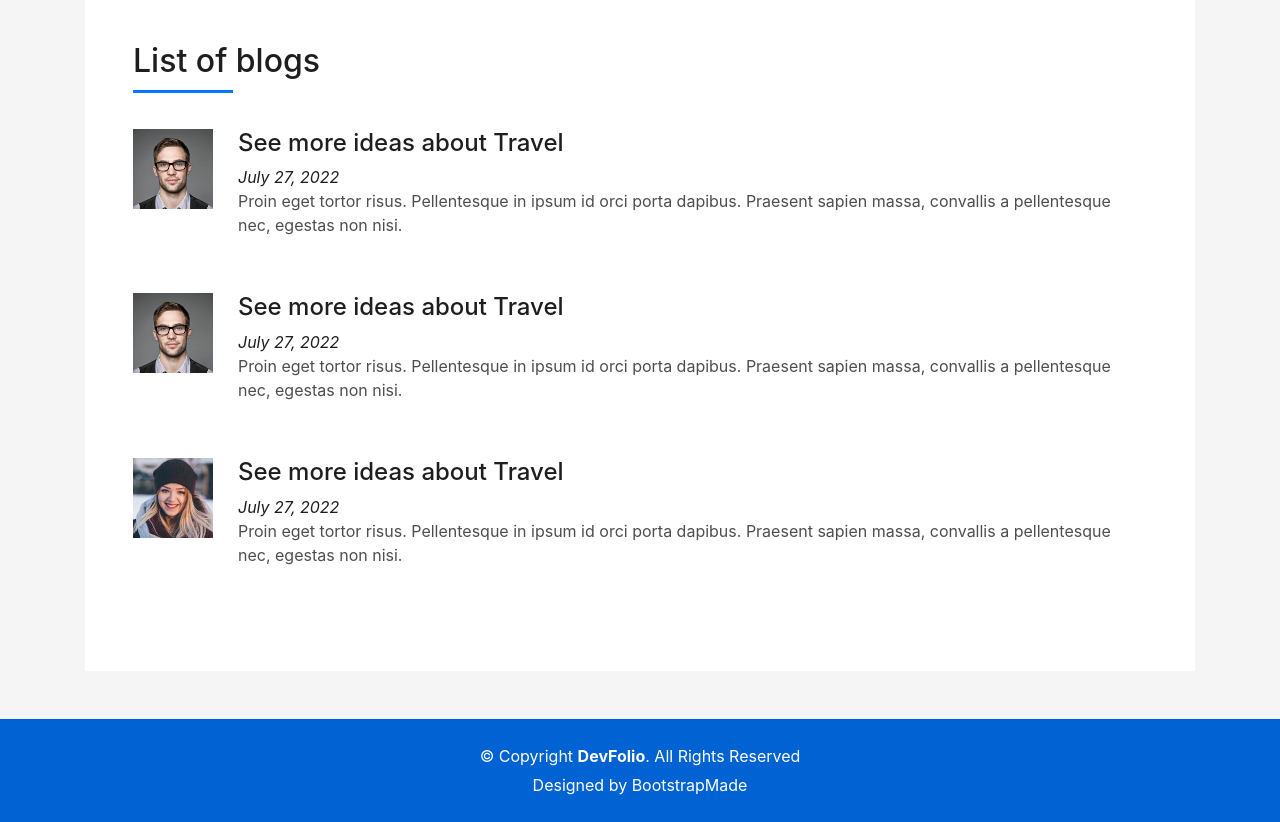
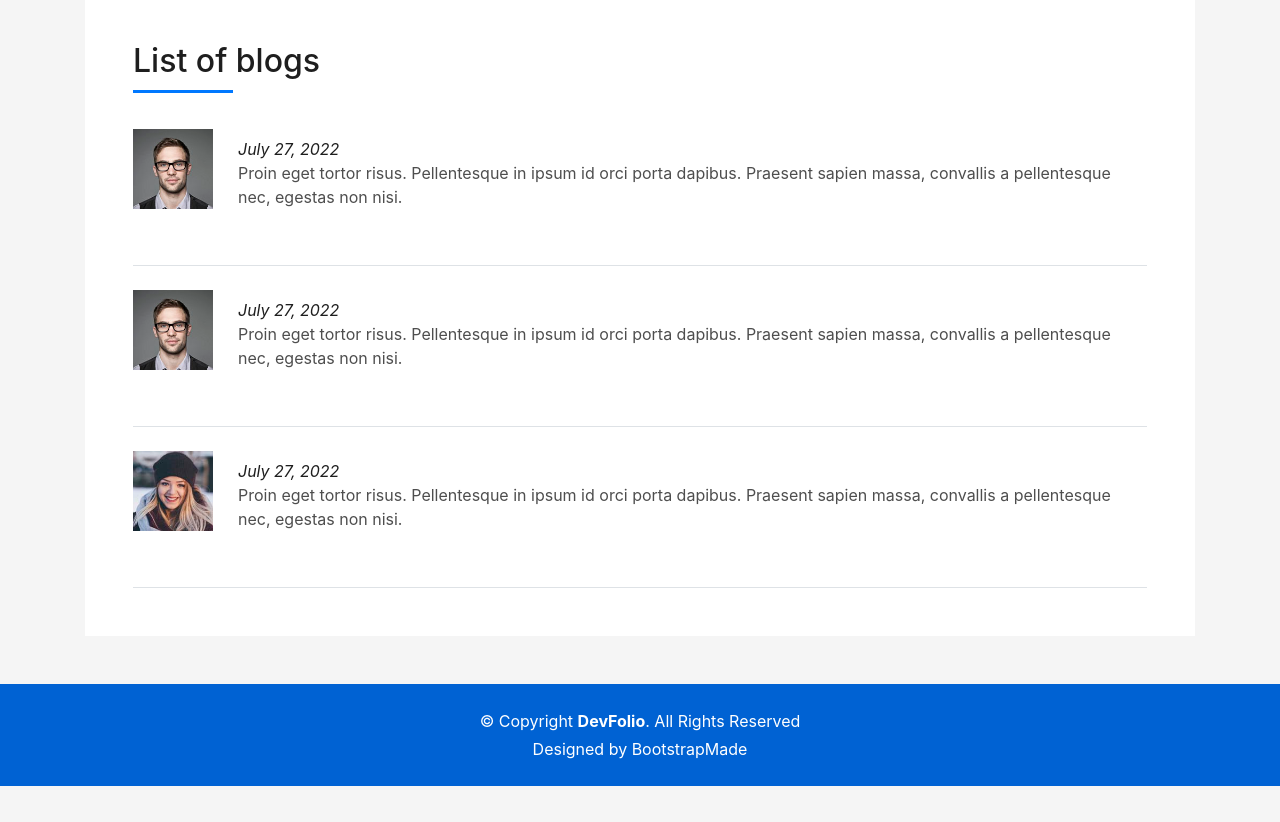
Before and after one commit to acharayaP03/Nuxt-post, a Nuxt app: page /ManageBlog in a window 1280 px wide. Shown: the part 940-1762 px from the top of the page. After the commit the page ends 1726 px from the top, so only its background shows below. Built offline with nearby package versions, Linux system fonts and the light colour scheme.

Commit message:
split into component

```diff
--- /dev/null
+++ b/components/Posts/AvatarList.vue
@@ -0,0 +1,25 @@
+<template>
+    <div
+        class="comment-avatar"
+    >
+        <img
+            :src="require(`~/assets/img/${avatar}`)"
+            :alt="altDescription"
+        />
+    </div>
+</template>
+<script>
+export default {
+    name: 'AvatarList',
+    props:{
+        avatar: {
+            type: String,
+            default: ''
+        },
+        altDescription:{
+            type: String,
+            default: ''
+        }
+    }
+}
+</script>
--- /dev/null
+++ b/components/Posts/ListItem.vue
@@ -0,0 +1,44 @@
+<template>
+    <li class="border-bottom mt-4">
+        <AvatarList
+            v-for="(image, i) in authorDetail"
+            :key="i"
+            :avatar="image.avatar"
+            :alt-description="image.author"
+        />
+        <div class="comment-details">
+            <h4 class="comment-author">{{ postTitle }}</h4>
+            <span>{{ new Date() | formateDate }}</span>
+            <p>
+            {{ description }}
+            </p>
+        </div>
+    </li>
+</template>
+<script>
+import AvatarList from './AvatarList.vue'
+export default {
+    name: "ListItems",
+    props: {
+        authorDetail: {
+            type: Array,
+            default: () => []
+        },
+        postTitle: {
+            type: String,
+            default: ""
+        },
+        description: {
+            type: String,
+            default: ""
+        }
+    },
+    data() {
+        return {};
+    },
+    created() {
+        console.log(this.authorDetail);
+    },
+    components: { AvatarList }
+}
+</script>
--- a/pages/ManageBlog.vue
+++ b/pages/ManageBlog.vue
@@ -37,25 +37,13 @@
                   <h4 class="title-comments title-left">List of blogs</h4>
                 </div>
                 <ul class="list-comments">
-                  <li v-for="(post) in postsData" :key="post._id">
-                    <div
-                        v-for="(image, i) in post.authorDetail"
-                        :key="i"
-                        class="comment-avatar"
-                    >
-                      <img
-                        :src="require(`~/assets/img/${image.avatar}`)"
-                        :alt="image.author"
-                        />
-                    </div>
-                    <div class="comment-details">
-                      <h4 class="comment-author">{{ post.title }}</h4>
-                      <span>{{ new Date() | formateDate }}</span>
-                      <p>
-                        {{ post.description }}
-                      </p>
-                    </div>
-                  </li>
+                    <ListItem
+                        v-for="post in $store.state.posts"
+                        :key="post._id"
+                        :author-detail="post.authorDetail"
+                        :post-title="post.postTitle"
+                        :description="post.description"
+                    />
                 </ul>
               </div>
             </div>
@@ -74,14 +62,18 @@ import NavBar from '~/components/NavBar.vue'
 import HeroContainer from '~/components/HeroContainer.vue'
 import SearchBar from '~/components/SearchBar.vue'
 import FooterComponent from '~/components/FooterComponent.vue'
+import ListItem from '~/components/Posts/ListItem.vue'
 export default {
   name: 'IndexPage',
-  components: { NavBar, HeroContainer, SearchBar, FooterComponent },
+  components: { NavBar, HeroContainer, SearchBar, FooterComponent, ListItem },
   data() {
     return {
       title: 'Here are the list of posts that are recently added.',
       postsData: this.$store.state.posts,
     }
   },
+  created(){
+    console.log(this.postsData)
+  },
 }
 </script>
```
